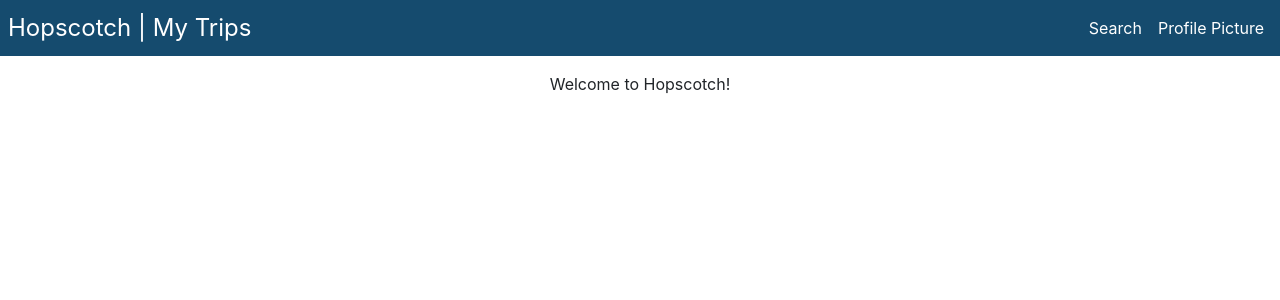
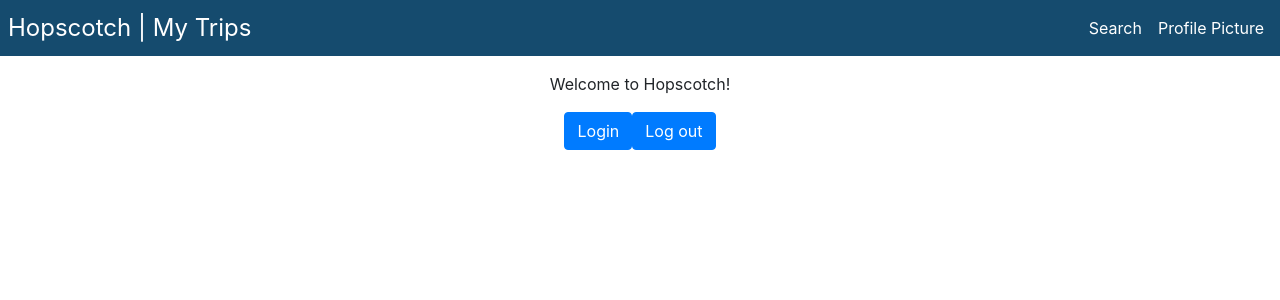
Before and after one commit to Vitko-SWE/HopScotch, a React (Create React App) app in the folder frontend/: page / in a window 1280 px wide. Shown: the top 300 px of the page. Built offline with nearby package versions, Linux system fonts and the light colour scheme; no server answers.

Commit message:
crude log in/out created on frontend

```diff
--- a/frontend/package.json
+++ b/frontend/package.json
@@ -17,7 +17,7 @@
     "web-vitals": "^1.0.1"
   },
   "scripts": {
-    "start": "react-scripts start",
+    "start": "HTTPS=true HOST=myapp.example react-scripts start",
     "build": "react-scripts build",
     "test": "react-scripts test",
     "eject": "react-scripts eject"
--- a/frontend/src/App.js
+++ b/frontend/src/App.js
@@ -8,20 +8,24 @@ import {
 import MenuBar from './Components/MenuBar/MenuBar.js';
 import Landing from './Components/Landing/Landing.js';
 import Homepage from './Components/Homepage/Homepage.js';
+import { createBrowserHistory } from 'history';
+import { withAuthenticationRequired } from '@auth0/auth0-react';
+
+export const history = createBrowserHistory();
+
+const ProtectedRoute = ({ component, ...args }) => (
+  <Route component={withAuthenticationRequired(component)} {...args} />
+);
 
 function App() {
   return (
-    <Router>
+    <Router history={history}>
       <div className="App">
         <MenuBar />
 
         <Switch>
-          <Route path="/homepage">
-            <Homepage />
-          </Route>
-          <Route path="/">
-            <Landing />
-          </Route>
+          <Route path="/" component={Landing} exact />
+          <ProtectedRoute path="/homepage" component={Homepage} />
         </Switch>
       </div>
     </Router>
--- a/frontend/src/Components/Landing/Landing.js
+++ b/frontend/src/Components/Landing/Landing.js
@@ -1,21 +1,28 @@
-import React, { Component } from "react";
+import { useAuth0 } from "@auth0/auth0-react";
+import React from "react";
+import LoginButton from "../LoginButton";
+import LogoutButton from "../LogoutButton"
 import "./Landing.css";
 
-class Landing extends Component {
-  constructor(props) {
-    super(props);
-  }
+export default function Landing() {
+  const { user, isAuthenticated } = useAuth0();
 
-  render() {
-    return(
+  return (
     <div>
       <br />
       <br />
       <br />
       <p>Welcome to Hopscotch!</p>
+      <LoginButton />
+      <LogoutButton />
+      <br />
+      {isAuthenticated && (
+        <div>
+          <img src={user.picture} alt={user.name} />
+          <h2>{user.name}</h2>
+          <p>{user.email}</p>
         </div>
-    );
+      )}
+    </div>
+  )
 }
-}
-
-export default Landing;
--- /dev/null
+++ b/frontend/src/Components/LoginButton.js
@@ -0,0 +1,9 @@
+import React from 'react'
+import { useAuth0 } from "@auth0/auth0-react";
+import { Button } from 'react-bootstrap';
+
+export default function LoginButton() {
+    const { loginWithRedirect } = useAuth0();
+
+    return <Button onClick={() => loginWithRedirect({ redirectUri: window.location.origin + "/homepage" })}>Login</Button>
+}
--- /dev/null
+++ b/frontend/src/Components/LogoutButton.js
@@ -0,0 +1,9 @@
+import React from 'react'
+import { useAuth0 } from "@auth0/auth0-react";
+import { Button } from 'react-bootstrap';
+
+export default function LoginButton() {
+    const { logout } = useAuth0();
+
+    return <Button onClick={() => logout()}>Log out</Button>
+}
--- a/frontend/src/index.js
+++ b/frontend/src/index.js
@@ -9,8 +9,8 @@ import { Auth0Provider } from "@auth0/auth0-react";
 
 ReactDOM.render(
   <Auth0Provider
-    domain={`${process.env.REACT_APP_AUTH0_DOMAIN}`}
-    clientId={`${process.env.REACT_APP_AUTH0_CLIENT_ID}`}
+    domain={process.env.REACT_APP_AUTH0_DOMAIN}
+    clientId={process.env.REACT_APP_AUTH0_CLIENT_ID}
     redirectUri={window.location.origin}
   >
     <React.StrictMode>
```
Also changed, not shown: 1 other file (tests, documents, lock files or other folders). Lines whose indentation alone changed are shown as unchanged.
